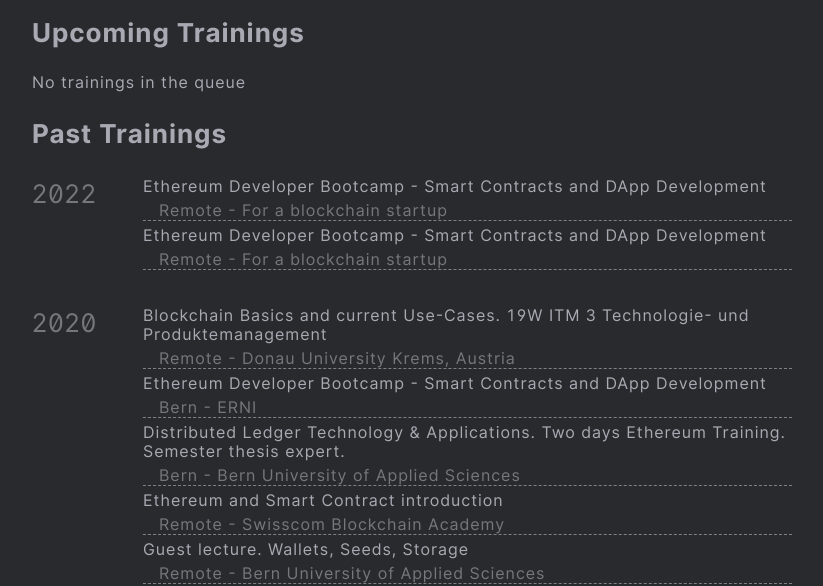
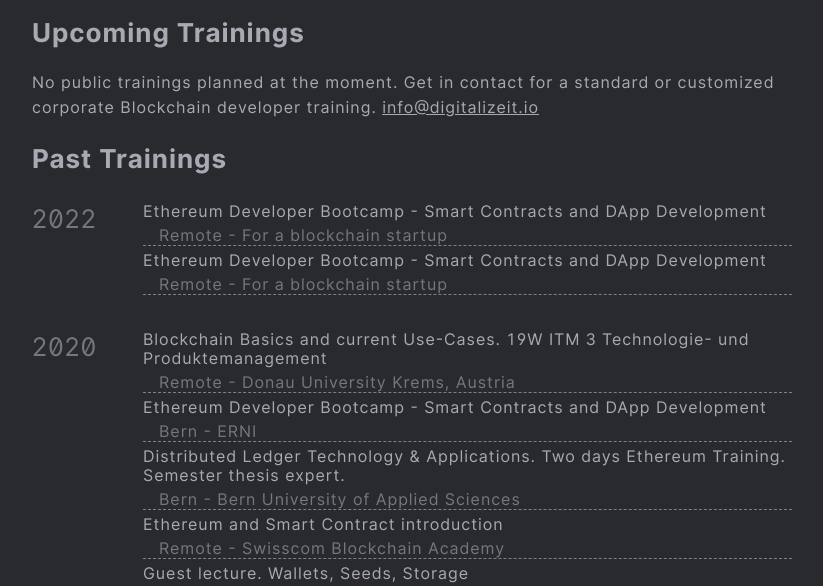
Before and after one commit to DigitalizeIT-GmbH/DigitalizeIT-GmbH.github.io, a plain HTML site: page trainings/index.html in a window 1280 px wide. Shown: the part 215-801 px from the top of the page, without its empty margins (228-1051 px from the left). Drawn offline with nearby package versions, Linux system fonts and the light colour scheme.

Commit message:
trainings

```diff
--- a/trainings/index.html
+++ b/trainings/index.html
@@ -5,7 +5,7 @@
 <meta http-equiv="X-UA-Compatible" content="ie=edge">
 <meta name="viewport" content="width=device-width, initial-scale=1, shrink-to-fit=no">
 <meta name="author" content="">
-<meta name="description" content="Upcoming Trainings No trainings in the queue
+<meta name="description" content="Upcoming Trainings No public trainings planned at the moment. Get in contact for a standard or customized corporate Blockchain developer training. info@digitalizeit.io
 Past Trainings " />
 <meta name="keywords" content="" />
 <meta name="robots" content="noodp" />
@@ -123,7 +123,7 @@ Past Trainings " />
 
 
     <div class="post-content"><h2 id="upcoming-trainings">Upcoming Trainings</h2>
-<p>No trainings in the queue</p>
+<p>No public trainings planned at the moment. Get in contact for a standard or customized corporate Blockchain developer training. <a href="mailto:info@digitalizeit.io">info@digitalizeit.io</a></p>
 <h2 id="past-trainings">Past Trainings</h2>
 </div>
 
```
